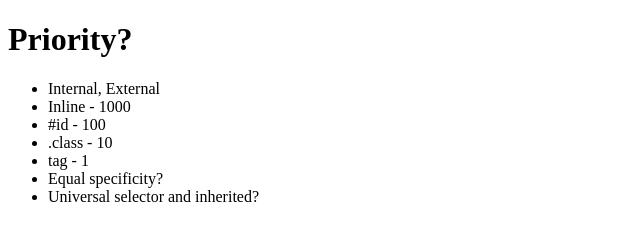
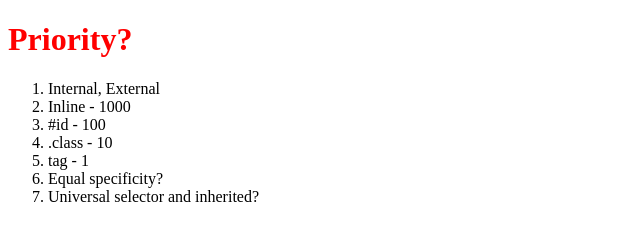
Before and after one commit to ThatThang/HTML_CSS_BASIC, a plain HTML site: page FirstWebsite/Html/priority.html in a window 1280 px wide. Shown: the whole page, without its empty margins (0-640 px from the left). Drawn offline with Linux system fonts and the light colour scheme.

Commit message:
Update exercise create variable in css

```diff
--- a/FirstWebsite/Html/priority.html
+++ b/FirstWebsite/Html/priority.html
@@ -5,10 +5,21 @@
     <meta http-equiv="X-UA-Compatible" content="IE=edge">
     <meta name="viewport" content="width=device-width, initial-scale=1.0">
     <title>Priority</title>
+    <style>
+        h1 {
+            color: green;
+        }
+        .heading-class {
+            color: yellow;
+        }
+        #heading-id {
+            color: blue;
+        }
+    </style>
 </head>
 <body>
-    <h1>Priority?</h1>
-    <ul>
+    <h1 style="color: red;" id="heading-id" class="heading-class">Priority?</h1>
+    <ol>
         <li>Internal, External</li>
         <li>Inline - 1000</li>
         <li>#id - 100</li>
@@ -16,7 +27,7 @@
         <li>tag - 1</li>
         <li>Equal specificity?</li>
         <li>Universal selector and inherited?</li>
-    </ul>
+    </ol>
 
 </body>
 </html>
```
Also changed, not shown: FirstWebsite/Html/variable.html (added, +15 -0 lines).
